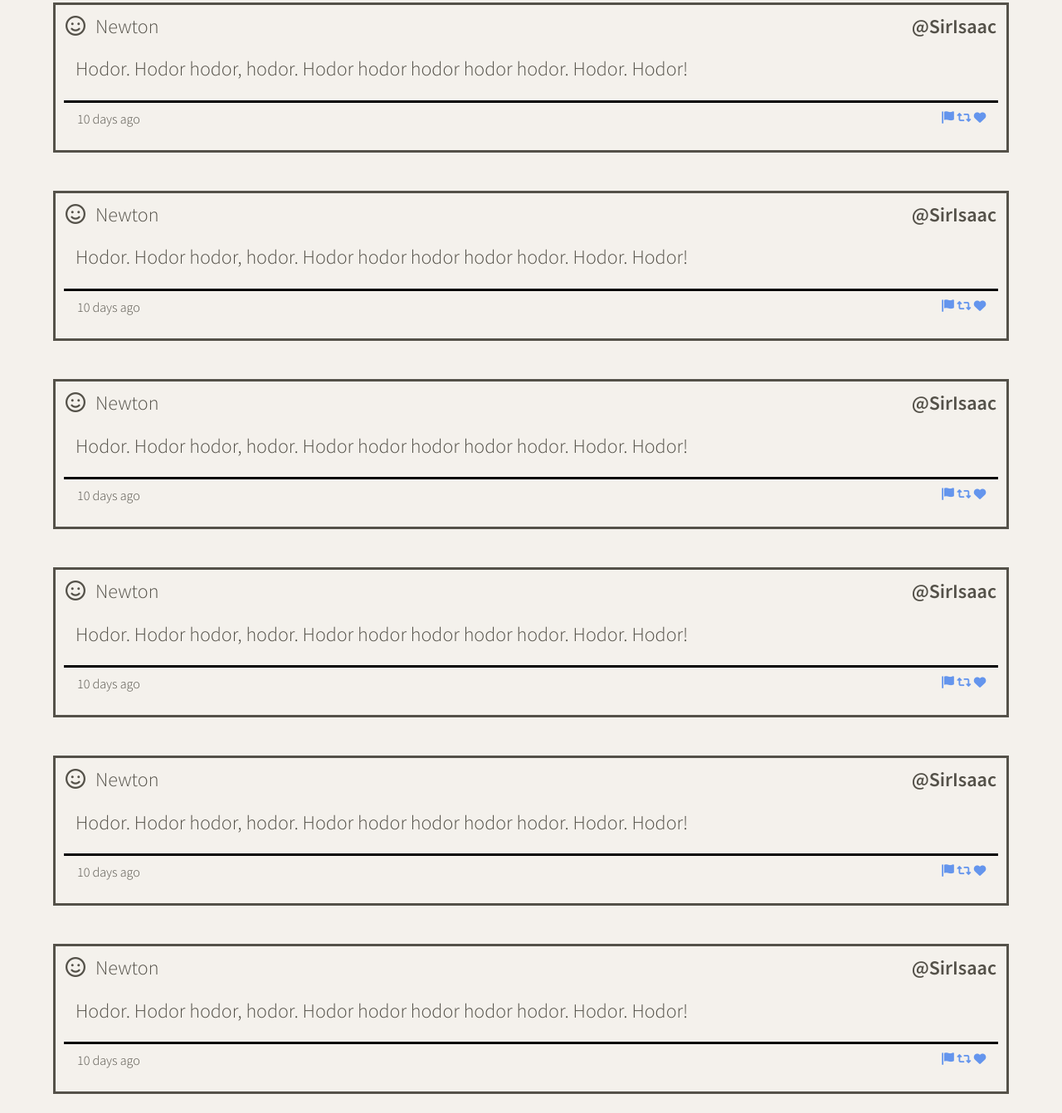
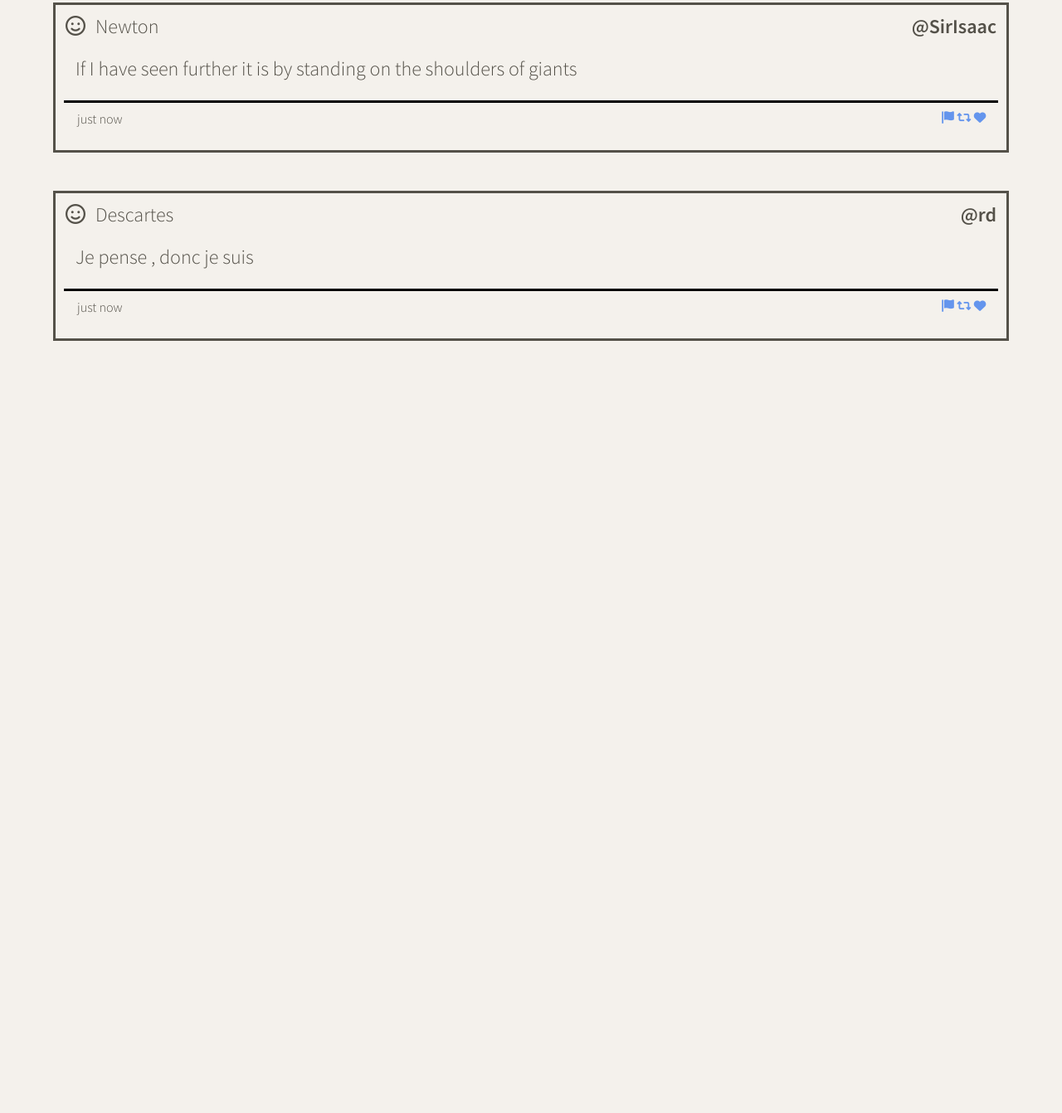
Before and after one commit to HabonH/tweeter, a website: page public/index.html in a window 1280 px wide. Shown: the part 877-2219 px from the top of the page at 83% size. After the commit the page ends 1311 px from the top, so only its background shows below. Drawn offline with nearby package versions, Linux system fonts and the light colour scheme.

Commit message:
Created and Append tweets

```diff
--- a/public/index.html
+++ b/public/index.html
@@ -22,13 +22,16 @@
   <link rel="stylesheet" href="https://cdnjs.cloudflare.com/ajax/libs/font-awesome/6.0.0-beta2/css/all.min.css"
     integrity="sha512-YWzhKL2whUzgiheMoBFwW8CKV4qpHQAEuvilg9FAn5VJUDwKZZxkJNuGM4XkWuk94WCrrwslk8yWNGmY1EduTA=="
     crossorigin="anonymous" referrerpolicy="no-referrer" />
+  <script src="https://cdnjs.cloudflare.com/ajax/libs/timeago.js/4.0.2/timeago.min.js"
+    integrity="sha512-SVDh1zH5N9ChofSlNAK43lcNS7lWze6DTVx1JCXH1Tmno+0/1jMpdbR8YDgDUfcUrPp1xyE53G42GFrcM0CMVg=="
+    crossorigin="anonymous" referrerpolicy="no-referrer"></script>
 
   <!-- External JS -->
   <script src="https://ajax.googleapis.com/ajax/libs/jquery/3.4.1/jquery.min.js"></script>
 
   <!-- App JS -->
+  <script type="text/javascript" src="/scripts/composer-char-counter.js"></script>
   <script type="text/javascript" src="/scripts/client.js"></script>
-  <script type="text/javascript" src="/scripts/composer-char-counter.js"></script>
 
 </head>
 
@@ -70,7 +73,7 @@
       </form>
     </section>
 
-    <section class="tweet-container">
+    <section id="tweets-container">
       <article class="tweet">
         <header class="tweet-header">
           <a><i class="far fa-smile"></i>Newton</a>
@@ -86,92 +89,6 @@
           </div>
         </footer>
       </article>
-      <article class="tweet">
-        <header class="tweet-header">
-          <a><i class="far fa-smile"></i>Newton</a>
-          <strong>@SirIsaac</strong>
-        </header>
-        <p>Hodor. Hodor hodor, hodor. Hodor hodor hodor hodor hodor. Hodor. Hodor!</p>
-        <footer class="tweet-footer">
-          <small>10 days ago</small>
-          <div class="icons">
-            <i class="fas fa-flag"></i>
-            <i class="fas fa-retweet"></i>
-            <i class="fas fa-heart"></i>
-          </div>
-        </footer>
-      </article><article class="tweet">
-        <header class="tweet-header">
-          <a><i class="far fa-smile"></i>Newton</a>
-          <strong>@SirIsaac</strong>
-        </header>
-        <p>Hodor. Hodor hodor, hodor. Hodor hodor hodor hodor hodor. Hodor. Hodor!</p>
-        <footer class="tweet-footer">
-          <small>10 days ago</small>
-          <div class="icons">
-            <i class="fas fa-flag"></i>
-            <i class="fas fa-retweet"></i>
-            <i class="fas fa-heart"></i>
-          </div>
-        </footer>
-      </article><article class="tweet">
-        <header class="tweet-header">
-          <a><i class="far fa-smile"></i>Newton</a>
-          <strong>@SirIsaac</strong>
-        </header>
-        <p>Hodor. Hodor hodor, hodor. Hodor hodor hodor hodor hodor. Hodor. Hodor!</p>
-        <footer class="tweet-footer">
-          <small>10 days ago</small>
-          <div class="icons">
-            <i class="fas fa-flag"></i>
-            <i class="fas fa-retweet"></i>
-            <i class="fas fa-heart"></i>
-          </div>
-        </footer>
-      </article><article class="tweet">
-        <header class="tweet-header">
-          <a><i class="far fa-smile"></i>Newton</a>
-          <strong>@SirIsaac</strong>
-        </header>
-        <p>Hodor. Hodor hodor, hodor. Hodor hodor hodor hodor hodor. Hodor. Hodor!</p>
-        <footer class="tweet-footer">
-          <small>10 days ago</small>
-          <div class="icons">
-            <i class="fas fa-flag"></i>
-            <i class="fas fa-retweet"></i>
-            <i class="fas fa-heart"></i>
-          </div>
-        </footer>
-      </article><article class="tweet">
-        <header class="tweet-header">
-          <a><i class="far fa-smile"></i>Newton</a>
-          <strong>@SirIsaac</strong>
-        </header>
-        <p>Hodor. Hodor hodor, hodor. Hodor hodor hodor hodor hodor. Hodor. Hodor!</p>
-        <footer class="tweet-footer">
-          <small>10 days ago</small>
-          <div class="icons">
-            <i class="fas fa-flag"></i>
-            <i class="fas fa-retweet"></i>
-            <i class="fas fa-heart"></i>
-          </div>
-        </footer>
-      </article><article class="tweet">
-        <header class="tweet-header">
-          <a><i class="far fa-smile"></i>Newton</a>
-          <strong>@SirIsaac</strong>
-        </header>
-        <p>Hodor. Hodor hodor, hodor. Hodor hodor hodor hodor hodor. Hodor. Hodor!</p>
-        <footer class="tweet-footer">
-          <small>10 days ago</small>
-          <div class="icons">
-            <i class="fas fa-flag"></i>
-            <i class="fas fa-retweet"></i>
-            <i class="fas fa-heart"></i>
-          </div>
-        </footer>
-      </article>
-
     </section>
 
   </main>
--- a/public/scripts/client.js
+++ b/public/scripts/client.js
@@ -3,3 +3,74 @@
  * jQuery is already loaded
  * Reminder: Use (and do all your DOM work in) jQuery's document ready function
  */
+
+// Send a request to the API --> jQuery
+
+const data = [
+  {
+    "user": {
+      "name": "Newton",
+      "avatars": "https://i.imgur.com/73hZDYK.png"
+      ,
+      "handle": "@SirIsaac"
+    },
+    "content": {
+      "text": "If I have seen further it is by standing on the shoulders of giants"
+    },
+    "created_at": timeago.format(new Date())
+  },
+  {
+    "user": {
+      "name": "Descartes",
+      "avatars": "https://i.imgur.com/nlhLi3I.png",
+      "handle": "@rd"
+    },
+    "content": {
+      "text": "Je pense , donc je suis"
+    },
+    "created_at": timeago.format(new Date())
+
+  }
+];
+
+
+const createTweetElement = function (tweet) {
+  let $tweet = `<article class="tweet">
+  <header class="tweet-header">
+    <a><i class="far fa-smile"></i>${tweet.user.name}</a>
+    <strong>${tweet.user.handle}</strong>
+  </header>
+  <p>${tweet.content.text}</p>
+  <footer class="tweet-footer">
+    <small>${tweet.created_at}</small>
+    <div class="icons">
+      <i class="fas fa-flag"></i>
+      <i class="fas fa-retweet"></i>
+      <i class="fas fa-heart"></i>
+    </div>
+  </footer>
+  </article>
+  `;
+  return $tweet;
+};
+
+// Time since tweet was first created
+
+const renderTweets = function (tweets) {
+  for (const tweet of tweets) {
+    // let $value = createTweetElement(tweet);
+    $('#tweets-container').append(createTweetElement(tweet));
+  }
+};
+
+
+// Handler for .ready() called.
+$(document).ready(function () {
+
+  renderTweets(data);
+
+  // console.log("NEW TWEET -->", $value); // to see what it looks like
+  console.log("new DATA--->", ($('#tweets-container'))); // to see what it looks like
+
+
+});
--- a/public/styles/layout.css
+++ b/public/styles/layout.css
@@ -35,13 +35,13 @@ body {
    background-color: #f4f1ec;
   }
 
-  section.tweet-container{
+  section#tweets-container{
     display: flex;
     flex-direction: column;
     margin-top: 1.5em;
   }
 
-  section.tweet-container article{
+  section#tweets-container article{
     border-style: solid;
     margin-top: 2%;
     margin-bottom: 2%;
--- a/server/data-files/initial-tweets.json
+++ b/server/data-files/initial-tweets.json
@@ -8,7 +8,7 @@
     "content": {
       "text": "If I have seen further it is by standing on the shoulders of giants"
     },
-    "created_at": 1636870834106
+    "created_at": 1637012573788
   },
   {
     "user": {
@@ -19,6 +19,6 @@
     "content": {
       "text": "Je pense , donc je suis"
     },
-    "created_at": 1636957234106
+    "created_at": 1637098973788
   }
 ]
```
